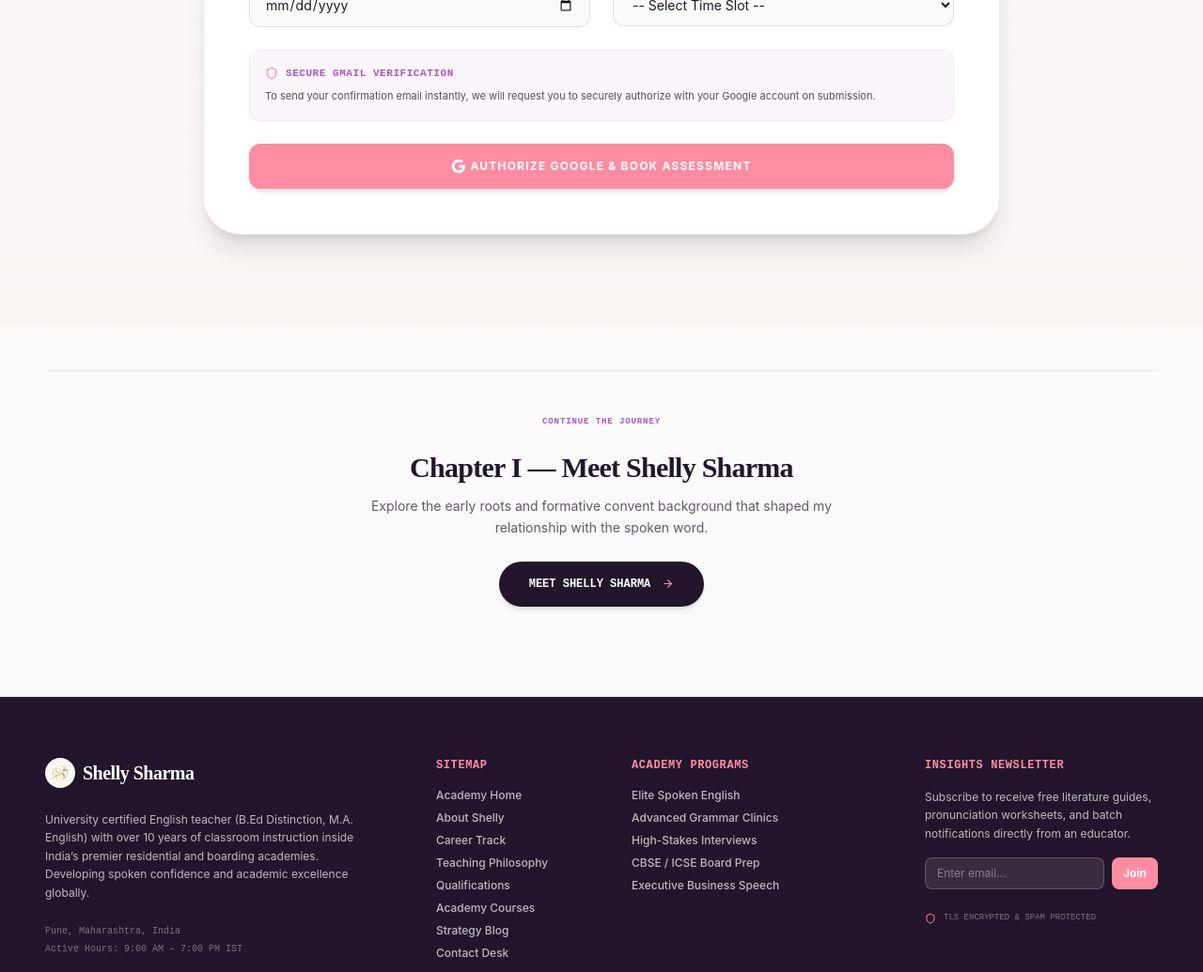
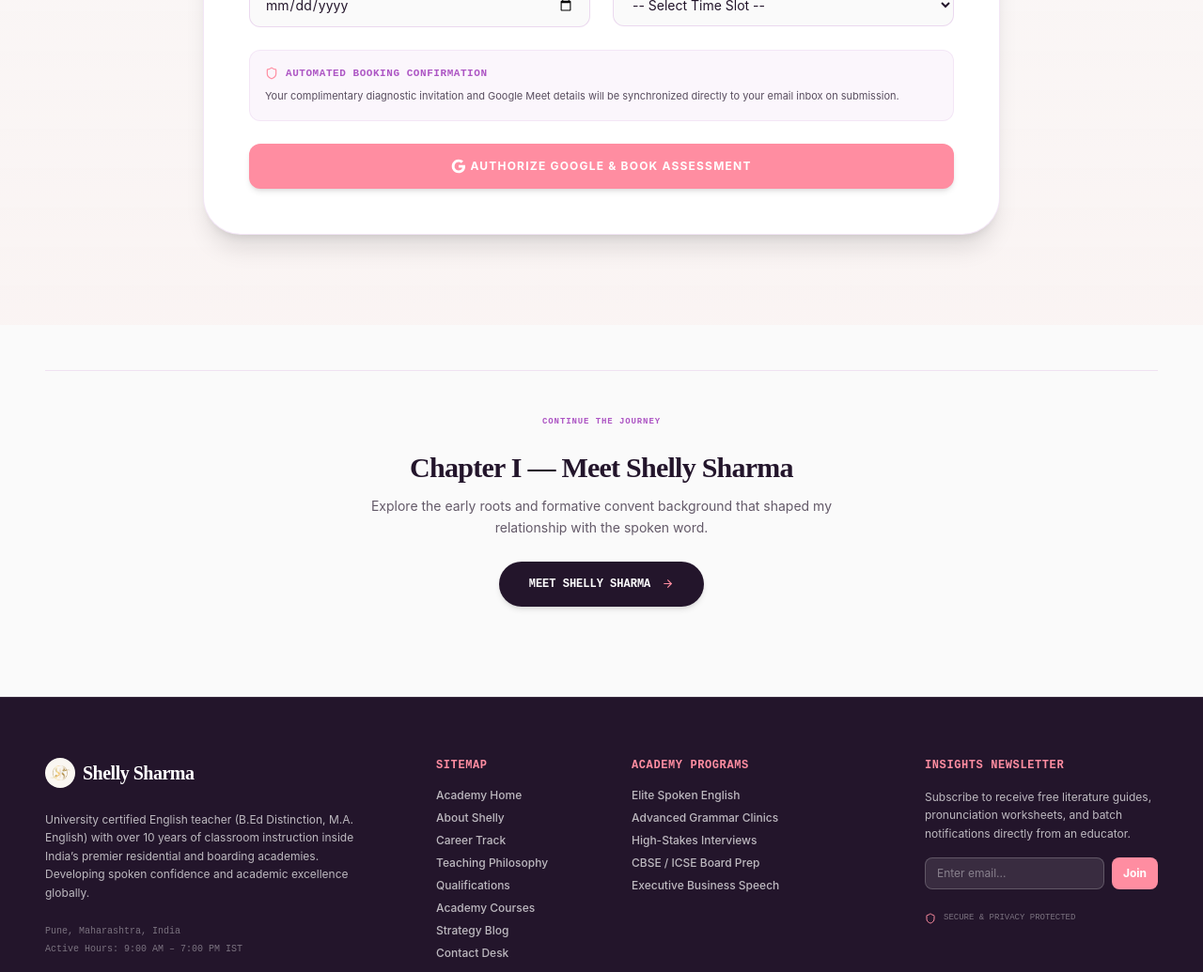
Before and after one commit to amitbansal21-in/Shelly-Sharma, a React (Vite) app: page / in a window 1280 px wide. Shown: the part 4609-5644 px from the top of the page at 94% size. Built offline with nearby package versions, Linux system fonts and the light colour scheme; no server answers; a web font is replaced by a local one.

Commit message:
fix: replace technical secure verification jargon with warm professional academic copy in forms and footer

```diff
--- a/src/App.tsx
+++ b/src/App.tsx
@@ -441,7 +441,7 @@ export default function App() {
 
             <div className="pt-2 flex items-center space-x-2 text-[9px] font-mono text-white/40 uppercase">
               <Shield size={12} className="text-[#FF8DA1]" />
-              <span>TLS Encrypted & Spam Protected</span>
+              <span>Secure & Privacy Protected</span>
             </div>
           </div>
 
--- a/src/components/ContactPage.tsx
+++ b/src/components/ContactPage.tsx
@@ -767,10 +767,10 @@ export default function ContactPage({ onHomeClick, preselectedProgram = "", onNa
                   <div className="p-4 bg-[#AD56C4]/5 border border-[#AD56C4]/10 rounded-xl space-y-2">
                     <div className="flex items-center space-x-2 text-[#AD56C4]">
                       <Shield size={14} className="text-[#FF8DA1]" />
-                      <span className="text-[11px] font-mono font-bold uppercase tracking-wider">Secure Gmail Verification</span>
+                      <span className="text-[11px] font-mono font-bold uppercase tracking-wider">Automated Booking Confirmation</span>
                     </div>
                     <p className="text-[11px] text-[#23152B]/75 leading-relaxed">
-                      To send your confirmation email instantly, we will request you to securely authorize with your Google account on submission.
+                      Your complimentary diagnostic invitation and Google Meet details will be synchronized directly to your email inbox on submission.
                     </p>
                   </div>
                 )}
--- a/src/components/HomePage.tsx
+++ b/src/components/HomePage.tsx
@@ -1336,10 +1336,10 @@ export default function HomePage({ onNavigateToPage, onEnrollInCourse }: HomePag
                   <div className="p-4 bg-[#AD56C4]/5 border border-[#AD56C4]/10 rounded-xl space-y-2 text-left">
                     <div className="flex items-center space-x-2 text-[#AD56C4]">
                       <Shield size={14} className="text-[#FF8DA1]" />
-                      <span className="text-[11px] font-mono font-bold uppercase tracking-wider">Secure Gmail Verification</span>
+                      <span className="text-[11px] font-mono font-bold uppercase tracking-wider">Automated Booking Confirmation</span>
                     </div>
                     <p className="text-[11px] text-[#23152B]/75 leading-relaxed">
-                      To send your confirmation email instantly, we will request you to securely authorize with your Google account on submission.
+                      Your complimentary diagnostic invitation and Google Meet details will be synchronized directly to your email inbox on submission.
                     </p>
                   </div>
                 )}
```
